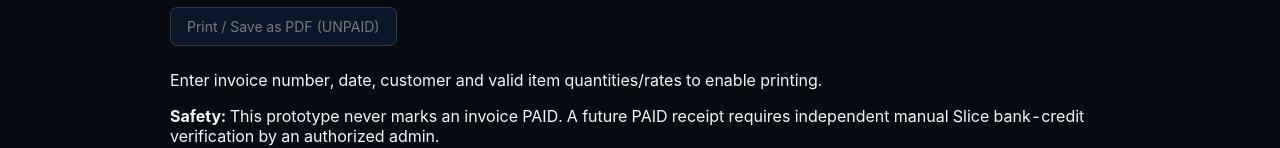
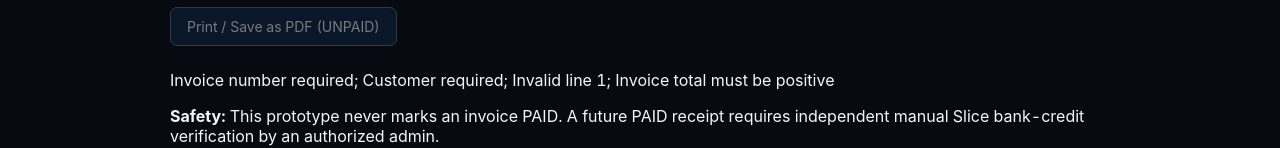
Before and after one commit to aqdas1820/credonomics-site, a Next.js app: page /billing in a window 1280 px wide. Shown: the part 659-807 px from the top of the page. Built offline with nearby package versions, Linux system fonts and the light colour scheme; no server answers.

Commit message:
fix(billing): wire integer-paise validation into draft form

```diff
--- a/app/billing/BillingForm.tsx
+++ b/app/billing/BillingForm.tsx
@@ -1,10 +1,10 @@
 'use client'
 
 import { useState } from 'react'
+import { calculateInvoice } from './invoice-math'
 
 type Item = { description: string; quantity: string; rate: string }
 const money = (n: number) => new Intl.NumberFormat('en-IN', { style: 'currency', currency: 'INR' }).format(n)
-const safeNumber = (s: string) => { const n = Number(s); return Number.isFinite(n) && n >= 0 ? n : NaN }
 
 export default function BillingForm() {
   const [number, setNumber] = useState('')
@@ -12,9 +12,10 @@ export default function BillingForm() {
   const [customer, setCustomer] = useState('')
   const [address, setAddress] = useState('')
   const [items, setItems] = useState<Item[]>([{ description: 'Financial documentation and factual analytics assistance', quantity: '1', rate: '' }])
-  const totals = items.map(x => safeNumber(x.quantity) * safeNumber(x.rate))
-  const valid = number.trim().length > 0 && customer.trim().length > 0 && /^\d{4}-\d{2}-\d{2}$/.test(date) && items.length > 0 && items.every((x, i) => x.description.trim() && Number(x.quantity) > 0 && Number.isFinite(totals[i]) && totals[i] <= 100000000)
-  const total = totals.reduce((a, b) => a + (Number.isFinite(b) ? b : 0), 0)
+  const calculation = calculateInvoice({ number, date, customer, items })
+  const valid = calculation.valid
+  const total = calculation.totalPaise / 100
+  const totals = calculation.linePaise.map(paise => paise / 100)
   const updateItem = (i: number, key: keyof Item, value: string) => setItems(xs => xs.map((x, j) => i === j ? { ...x, [key]: value } : x))
 
   return (
@@ -33,22 +34,22 @@ export default function BillingForm() {
         {items.map((item, i) => (
           <div className="cn-item" key={i}>
             <label>Description<input value={item.description} maxLength={300} onChange={e => updateItem(i, 'description', e.target.value)} /></label>
-            <label>Quantity<input type="number" min="0.01" step="any" value={item.quantity} onChange={e => updateItem(i, 'quantity', e.target.value)} /></label>
+            <label>Quantity<input type="number" min="0.01" step="1" value={item.quantity} onChange={e => updateItem(i, 'quantity', e.target.value)} /></label>
             <label>Rate (₹)<input type="number" min="0" step="0.01" value={item.rate} onChange={e => updateItem(i, 'rate', e.target.value)} /></label>
             <button type="button" disabled={items.length === 1} onClick={() => setItems(xs => xs.filter((_, j) => j !== i))}>Remove</button>
           </div>
         ))}
-        <button type="button" onClick={() => setItems(xs => [...xs, { description: '', quantity: '1', rate: '' }])}>+ Add item</button>
+        <button type="button" disabled={items.length >= 100} onClick={() => setItems(xs => [...xs, { description: '', quantity: '1', rate: '' }])}>+ Add item</button>
         <p role="status"><strong>Total: {money(total)}</strong></p>
         <button type="button" disabled={!valid || total <= 0} onClick={() => window.print()}>Print / Save as PDF (UNPAID)</button>
-        {!valid && <p role="alert">Enter invoice number, date, customer and valid item quantities/rates to enable printing.</p>}
+        {!valid && <p role="alert">{calculation.errors.join("; ")}</p>}
         <p><strong>Safety:</strong> This prototype never marks an invoice PAID. A future PAID receipt requires independent manual Slice bank-credit verification by an authorized admin.</p>
       </div>
       <section className="cn-sheet" aria-label="Invoice print preview">
         <header className="cn-head"><div><strong>CredoNomics Investment Solutions</strong><p>Dhule, Maharashtra, India</p></div><div><strong>INVOICE</strong><p>#{number || '—'}</p><p>{date}</p></div></header>
         <div className="cn-unpaid">UNPAID · DRAFT PREVIEW</div>
         <div className="cn-billto"><strong>Bill To</strong><p>{customer || 'Customer name'}</p><p>{address}</p></div>
-        <table className="cn-table"><thead><tr><th>Item / Service</th><th>Qty</th><th>Rate</th><th>Amount</th></tr></thead><tbody>{items.map((x, i) => <tr key={i}><td>{x.description}</td><td>{x.quantity}</td><td>{money(safeNumber(x.rate) || 0)}</td><td>{money(totals[i] || 0)}</td></tr>)}</tbody></table>
+        <table className="cn-table"><thead><tr><th>Item / Service</th><th>Qty</th><th>Rate</th><th>Amount</th></tr></thead><tbody>{items.map((x, i) => <tr key={i}><td>{x.description}</td><td>{x.quantity}</td><td>{money(Number.isFinite(Number(x.rate)) && Number(x.rate) >= 0 ? Number(x.rate) : 0)}</td><td>{money(totals[i] || 0)}</td></tr>)}</tbody></table>
         <div className="cn-total">Total: {money(total)}</div>
         <div className="cn-terms"><strong>Service notice</strong><p>Financial documentation and factual analytics only. No personalized investment advice or Buy/Sell/Hold recommendations. This document is not a payment receipt.</p></div>
         <footer>Digitally prepared draft invoice · CredoNomics Investment Solutions</footer>
```
